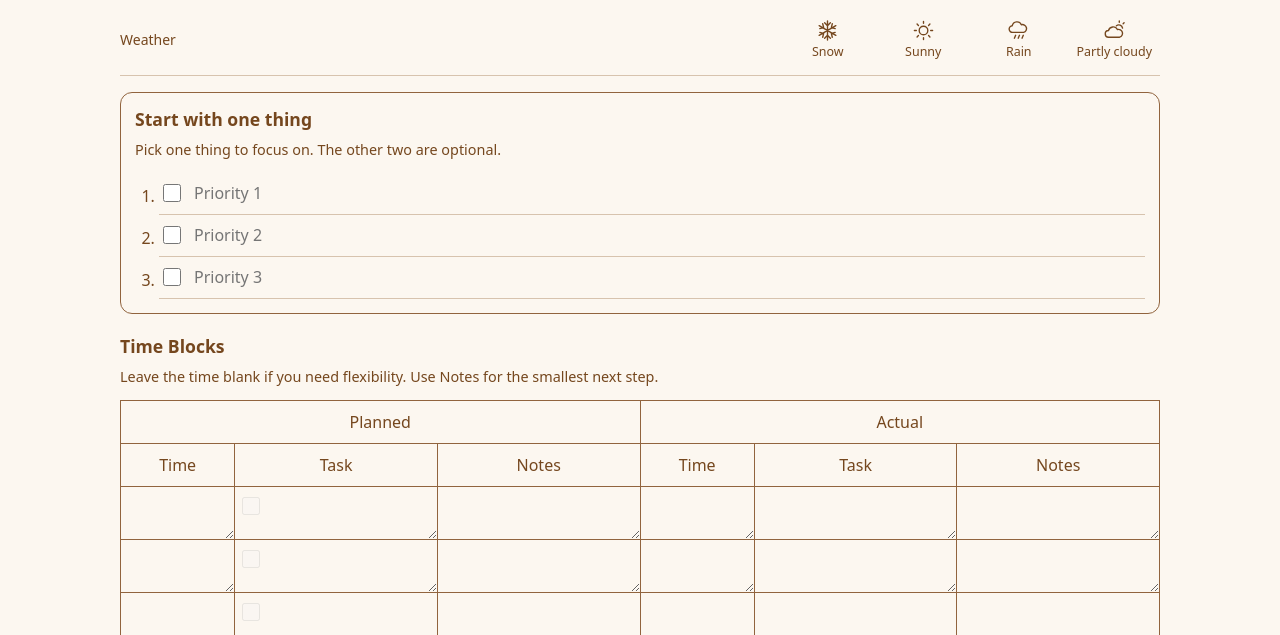
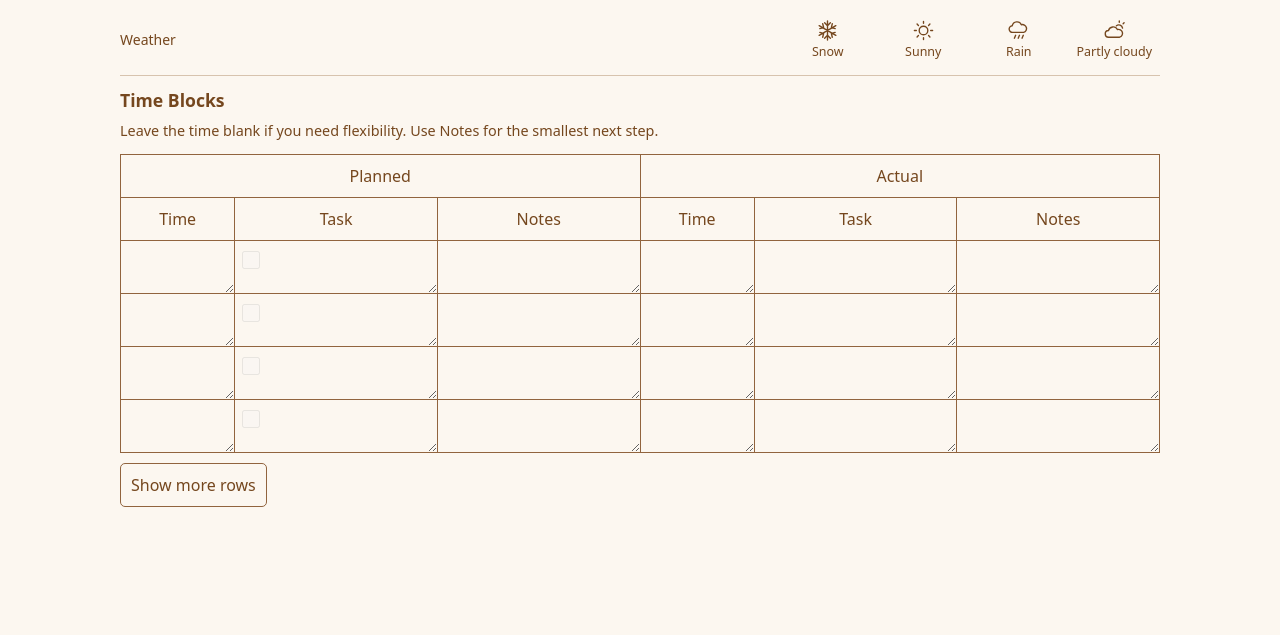
Before and after one commit to chloe0710610/qingdao-daily-planner, a plain HTML site: page index.html in a window 1280 px wide. Shown: the part 165-800 px from the top of the page. Drawn offline with Linux system fonts and the light colour scheme.

Commit message:
Remove daily priorities panel from schedule

```diff
--- a/index.html
+++ b/index.html
@@ -87,13 +87,7 @@ textarea{resize:none}
 @media(max-width:420px){.weather .icons{flex:1}.weather button{padding-inline:2px}}
 .brand span{font-size:.85rem;letter-spacing:.08em}.brand h1{font-size:clamp(1.2rem,4vw,2rem);margin:1px 0 0}
 .date{flex-wrap:wrap;gap:4px 8px}.date input{max-width:100%}
-.priority-panel{margin:16px 0 20px;padding:14px;border:1px solid var(--line);border-radius:12px}
-.priority-panel h2,.time-title{font-size:1.1rem;margin:0 0 8px}
-.priority-panel ol{margin:0;padding-left:1.5rem}
-.priority-panel label{display:flex;gap:8px;align-items:center;border-bottom:1px solid #d7c3ae;min-height:42px}
-.priority-panel input[type=checkbox]{accent-color:var(--ink);width:18px;height:18px}
-.priority-panel input[type=text]{flex:1;min-width:0;min-height:38px}
-.priority-panel input:checked+input{text-decoration:line-through}
+.time-title{font-size:1.1rem;margin:0 0 8px}
 .weather button{white-space:normal}
 @media(max-width:420px){.weather .icons{min-width:0}.weather button{font-size:.75rem}.weather button span{max-width:100%}}
 .language-control{display:grid;gap:4px;font-size:.8rem}.language-control select{font:inherit;color:inherit;background:var(--paper);border:1px solid var(--line);border-radius:6px;padding:5px}
@@ -121,10 +115,6 @@ textarea{resize:none}
 <button type="button" data-view="plan" aria-pressed="true">Planned</button>
 <button type="button" data-view="actual" aria-pressed="false">Actual</button>
 </div>
-<section class="priority-panel" aria-labelledby="priority-title">
-<h2 id="priority-title">Start with one thing</h2><p class="quiet">Pick one thing to focus on. The other two are optional.</p>
-<ol><li><label><input type="checkbox" data-priority-done="priority1Done" aria-label="Complete priority 1"><input type="text" data-record="priority1" aria-label="Priority 1" placeholder="Priority 1"></label></li><li><label><input type="checkbox" data-priority-done="priority2Done" aria-label="Complete priority 2"><input type="text" data-record="priority2" aria-label="Priority 2" placeholder="Priority 2"></label></li><li><label><input type="checkbox" data-priority-done="priority3Done" aria-label="Complete priority 3"><input type="text" data-record="priority3" aria-label="Priority 3" placeholder="Priority 3"></label></li></ol>
-</section>
 <h2 class="time-title">Time Blocks</h2><p class="quiet">Leave the time blank if you need flexibility. Use Notes for the smallest next step.</p>
 <table aria-label="Time Blocks">
 <colgroup><col class="plan" style="width:11%"><col class="plan"><col class="plan"><col class="actual" style="width:11%"><col class="actual"><col class="actual"></colgroup>
@@ -563,14 +553,6 @@ byId('voice-stop').addEventListener('click', () => {
   byId('voice-stop').disabled = true
   if (recorder?.state === 'recording') recorder.stop()
 })
-const priorityChecks = [...document.querySelectorAll('[data-priority-done]')]
-for (const checkbox of priorityChecks) {
-  checkbox.addEventListener('change', () => {
-    entry.record ??= {}
-    entry.record[checkbox.dataset.priorityDone] = checkbox.checked
-    save()
-  })
-}
 function updateWeather() {
   for (const [key, button] of weatherButtons) {
     button.setAttribute('aria-pressed', String(entry.weather === key))
@@ -602,9 +584,6 @@ function load() {
   refreshBlocks()
   for (const input of recordInputs) {
     input.value = entry.record?.[input.dataset.record] ?? ''
-  }
-  for (const checkbox of priorityChecks) {
-    checkbox.checked = entry.record?.[checkbox.dataset.priorityDone] === true
   }
   resetReceipt()
   byId('water-form').reset()
```
